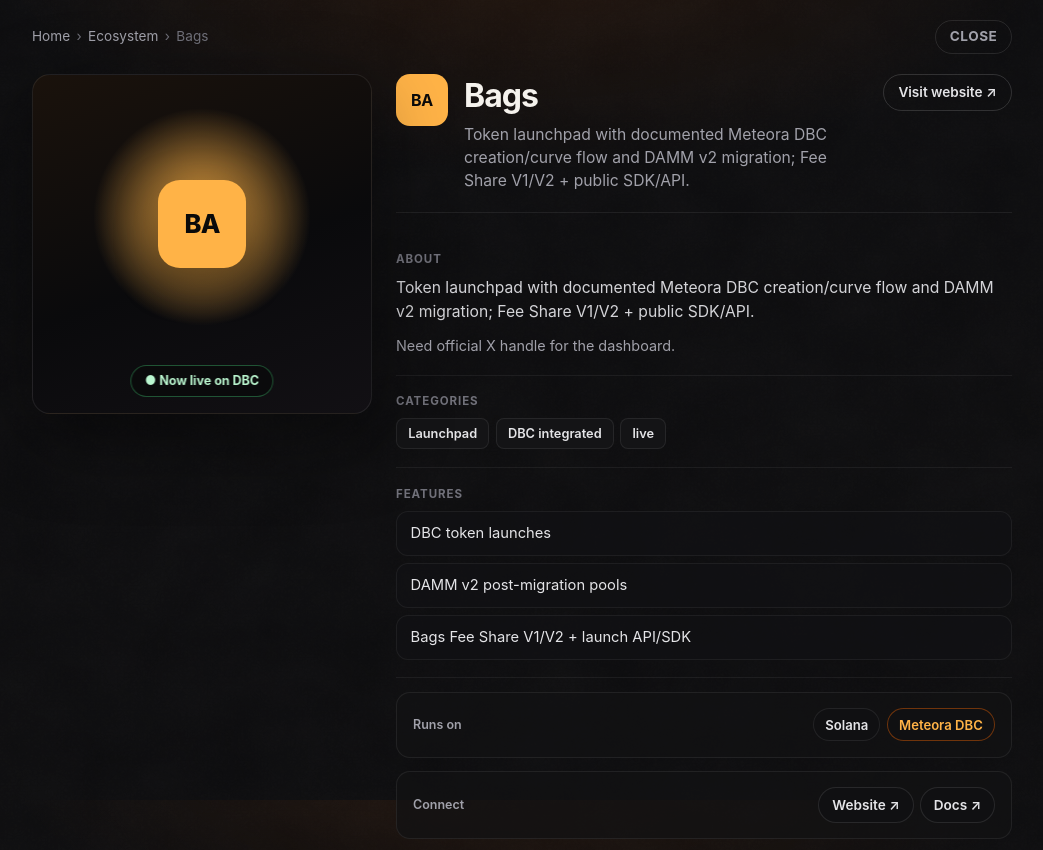
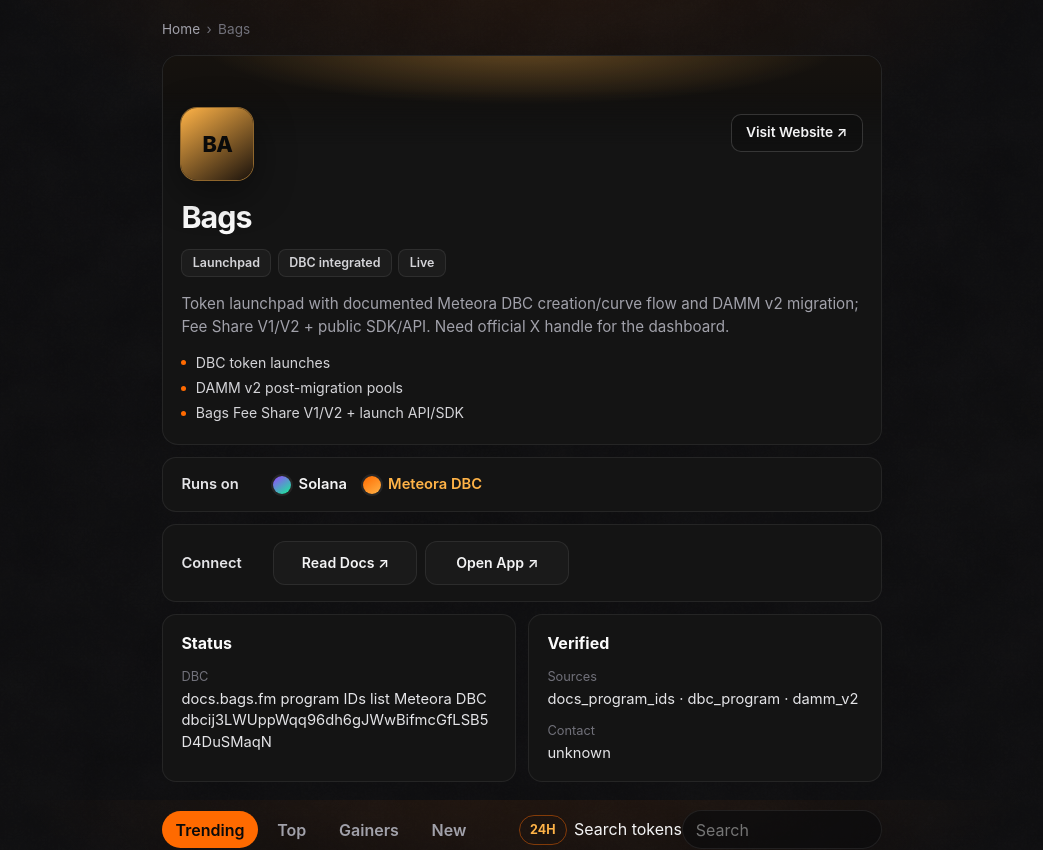
Before and after one commit to semi-infiknight/RWAScreener, a Next.js app: page /projects/bags in a window 1280 px wide. Shown: the top 850 px of the page, without its empty margins (118-1161 px from the left). Built offline with nearby package versions, Linux system fonts and the light colour scheme.

Commit message:
feat: lean launchpad profile fully to aarnâ stacked layout
Single-column hero card, Runs on / Connect rows, Status+Verified
meta grid — drop Base two-column visual sidebar.

```diff
--- a/app/globals.css
+++ b/app/globals.css
@@ -886,325 +886,248 @@ td.col-name { display: flex; }
   cursor: not-allowed;
 }
 
-/* Launchpad profile page (Base/aarnâ-inspired, dark orange) */
-.profile-page {
+/* Launchpad profile — aarnâ stacked cards, dark orange */
+.aarna-page {
   padding-top: 1.25rem;
   padding-bottom: 3rem;
-  max-width: 1100px;
+  max-width: 720px;
 }
-.profile-topbar {
-  display: flex;
-  align-items: center;
-  justify-content: space-between;
-  gap: 1rem;
-  margin-bottom: 1.25rem;
-}
-.crumbs {
+.aarna-crumbs {
   display: flex;
   flex-wrap: wrap;
   gap: 0.4rem;
   align-items: center;
   color: #71717a;
   font-size: 0.85rem;
+  margin-bottom: 1rem;
 }
-.crumbs a { color: #a1a1aa; }
-.crumbs a:hover { color: var(--accent-2); }
-.profile-close {
-  font-size: 0.85rem;
-  font-weight: 650;
-  letter-spacing: 0.04em;
-  text-transform: uppercase;
-  color: #a1a1aa;
-  border: 1px solid rgba(255,255,255,0.1);
-  border-radius: 999px;
-  padding: 0.4rem 0.85rem;
+.aarna-crumbs a { color: #a1a1aa; }
+.aarna-crumbs a:hover { color: var(--accent-2); }
+
+.aarna-hero {
+  position: relative;
+  border-radius: 16px;
+  overflow: hidden;
+  background: #141414;
+  border: 1px solid rgba(255,255,255,0.07);
+  margin-bottom: 0.75rem;
 }
-.profile-close:hover { color: #f4f4f5; border-color: rgba(255,106,0,0.4); }
-
-.profile-layout {
-  display: grid;
-  grid-template-columns: minmax(240px, 340px) 1fr;
-  gap: 1.5rem;
-  align-items: start;
-  margin-bottom: 2rem;
+.aarna-banner {
+  height: 88px;
+  border-bottom: 1px solid rgba(255,255,255,0.05);
+  background-image:
+    linear-gradient(rgba(255,106,0,0.07) 1px, transparent 1px),
+    linear-gradient(90deg, rgba(255,106,0,0.07) 1px, transparent 1px);
+  background-size: 28px 28px;
+  background-position: center top;
+  mask-image: linear-gradient(180deg, #000 40%, transparent 100%);
 }
-.profile-visual {
-  position: sticky;
-  top: 1rem;
+.aarna-hero-top {
+  display: flex;
+  align-items: flex-start;
+  justify-content: space-between;
+  gap: 1rem;
+  padding: 0 1.15rem;
+  margin-top: -36px;
+  position: relative;
+  z-index: 1;
 }
-.profile-visual-art {
-  position: relative;
-  aspect-ratio: 1;
-  border-radius: 18px;
-  overflow: hidden;
-  border: 1px solid rgba(255,255,255,0.08);
-  box-shadow: 0 24px 80px rgba(0,0,0,0.4);
-}
-.profile-visual-mark {
-  position: absolute;
-  left: 50%;
-  top: 44%;
-  transform: translate(-50%, -50%);
-  width: 88px;
-  height: 88px;
-  border-radius: 22px;
+.aarna-logo {
+  width: 72px;
+  height: 72px;
+  border-radius: 16px;
   display: grid;
   place-items: center;
-  font-size: 1.6rem;
+  font-size: 1.35rem;
   font-weight: 800;
   color: #0a0a0a;
   letter-spacing: -0.03em;
-  box-shadow: 0 12px 40px rgba(0,0,0,0.35);
 }
-.profile-live-pill {
-  position: absolute;
-  left: 50%;
-  bottom: 1rem;
-  transform: translateX(-50%);
+.aarna-visit {
+  margin-top: 0.35rem;
+  display: inline-flex;
+  align-items: center;
+  gap: 0.35rem;
+  border: 1px solid rgba(255,255,255,0.16);
+  border-radius: 10px;
+  padding: 0.55rem 0.9rem;
+  font-size: 0.86rem;
+  font-weight: 600;
+  color: #f4f4f5;
+  background: rgba(10,10,10,0.35);
   white-space: nowrap;
-  border-radius: 999px;
-  padding: 0.4rem 0.85rem;
-  font-size: 0.78rem;
-  font-weight: 650;
-  background: rgba(10,10,12,0.82);
-  border: 1px solid rgba(255,255,255,0.12);
-  color: #e4e4e7;
-  backdrop-filter: blur(8px);
 }
-.profile-live-pill[data-status="live"] {
-  border-color: rgba(74,222,128,0.35);
-  color: #bbf7d0;
-}
-.profile-live-pill[data-status="integrating"] {
-  border-color: rgba(255,106,0,0.4);
+.aarna-visit:hover {
+  border-color: rgba(255,106,0,0.5);
   color: #ffb347;
 }
-
-.profile-body {
-  min-width: 0;
-}
-.profile-header {
-  display: grid;
-  grid-template-columns: auto 1fr auto;
-  gap: 0.9rem 1rem;
-  align-items: start;
-  padding-bottom: 1.25rem;
-  border-bottom: 1px solid rgba(255,255,255,0.07);
-  margin-bottom: 1.25rem;
-}
-.profile-logo {
-  width: 52px;
-  height: 52px;
-  font-size: 1rem;
-  border-radius: 14px;
-}
-.profile-heading h1 {
-  margin: 0 0 0.35rem;
-  font-size: clamp(1.6rem, 3vw, 2rem);
-  letter-spacing: -0.03em;
-  color: #f5f2ed;
-}
-.profile-tagline {
-  margin: 0;
+.aarna-visit.muted {
+  opacity: 0.55;
+  cursor: default;
   color: #a1a1aa;
-  line-height: 1.45;
-  font-size: 0.98rem;
-}
-.profile-visit {
-  align-self: start;
-  border: 1px solid rgba(255,255,255,0.14);
-  border-radius: 999px;
-  padding: 0.5rem 0.9rem;
-  font-size: 0.85rem;
-  font-weight: 600;
-  color: #e4e4e7;
-  white-space: nowrap;
-}
-.profile-visit:hover {
-  border-color: rgba(255,106,0,0.45);
-  color: #ffb347;
 }
 
-.profile-block {
-  padding: 1.1rem 0;
-  border-bottom: 1px solid rgba(255,255,255,0.06);
+.aarna-hero-body {
+  padding: 1rem 1.15rem 1.35rem;
 }
-.profile-block h2,
-.profile-card h3 {
-  margin: 0 0 0.55rem;
-  font-size: 0.72rem;
-  letter-spacing: 0.08em;
-  text-transform: uppercase;
-  color: #71717a;
-  font-weight: 650;
+.aarna-hero-body h1 {
+  margin: 0 0 0.65rem;
+  font-size: clamp(1.55rem, 3.5vw, 1.9rem);
+  letter-spacing: -0.03em;
+  color: #fafafa;
+  font-weight: 700;
 }
-.profile-block p {
-  margin: 0;
-  color: #d4d4d8;
-  line-height: 1.55;
-  font-size: 0.98rem;
-}
-.profile-notes {
-  margin-top: 0.65rem !important;
-  color: #a1a1aa !important;
-  font-size: 0.9rem !important;
-}
-.profile-cats {
+.aarna-tags {
   display: flex;
   flex-wrap: wrap;
   gap: 0.4rem;
+  margin-bottom: 0.9rem;
 }
-.profile-cat {
+.aarna-tag {
   display: inline-flex;
-  padding: 0.35rem 0.7rem;
+  padding: 0.28rem 0.65rem;
   border-radius: 8px;
-  background: #141416;
+  background: #1c1c1c;
   border: 1px solid rgba(255,255,255,0.08);
-  color: #e4e4e7;
-  font-size: 0.8rem;
+  color: #d4d4d8;
+  font-size: 0.78rem;
   font-weight: 600;
 }
-.profile-features {
+.aarna-desc {
   margin: 0;
+  color: #a1a1aa;
+  line-height: 1.55;
+  font-size: 0.95rem;
+}
+.aarna-built {
+  margin: 0.85rem 0 0;
   padding: 0;
   list-style: none;
   display: grid;
-  gap: 0.45rem;
+  gap: 0.35rem;
 }
-.profile-features li {
-  padding: 0.7rem 0.85rem;
-  border-radius: 12px;
-  background: rgba(18,18,20,0.7);
-  border: 1px solid rgba(255,255,255,0.06);
-  color: #e4e4e7;
-  font-size: 0.92rem;
+.aarna-built li {
+  color: #d4d4d8;
+  font-size: 0.88rem;
+  padding-left: 0.9rem;
+  position: relative;
+}
+.aarna-built li::before {
+  content: "";
+  position: absolute;
+  left: 0;
+  top: 0.55em;
+  width: 5px;
+  height: 5px;
+  border-radius: 50%;
+  background: var(--accent);
 }
 
-.profile-card {
-  margin-top: 0.85rem;
-  padding: 0.95rem 1rem;
-  border-radius: 14px;
-  background: rgba(18,18,20,0.72);
-  border: 1px solid rgba(255,255,255,0.07);
+.aarna-row {
   display: flex;
   flex-wrap: wrap;
   align-items: center;
-  justify-content: space-between;
-  gap: 0.75rem;
+  gap: 0.85rem 1.25rem;
+  padding: 1rem 1.15rem;
+  border-radius: 14px;
+  background: #141414;
+  border: 1px solid rgba(255,255,255,0.07);
+  margin-bottom: 0.75rem;
 }
-.profile-card-label {
-  font-size: 0.78rem;
-  color: #a1a1aa;
+.aarna-row-label {
+  font-size: 0.92rem;
+  font-weight: 600;
+  color: #e4e4e7;
+  min-width: 4.5rem;
+}
+.aarna-row-value {
+  display: flex;
+  flex-wrap: wrap;
+  gap: 0.55rem 1rem;
+  align-items: center;
+}
+.aarna-net {
+  display: inline-flex;
+  align-items: center;
+  gap: 0.45rem;
+  color: #f4f4f5;
+  font-size: 0.92rem;
   font-weight: 600;
 }
-.profile-card-value,
-.profile-connect {
+.aarna-net.accent { color: #ffb347; }
+.aarna-net-dot {
+  width: 18px;
+  height: 18px;
+  border-radius: 50%;
+  background: linear-gradient(145deg, #9945ff, #14f195);
+  box-shadow: 0 0 0 2px rgba(255,255,255,0.08);
+}
+.aarna-net-dot.accent {
+  background: linear-gradient(145deg, #ff6a00, #ffb347);
+}
+
+.aarna-connect-btns {
   display: flex;
   flex-wrap: wrap;
-  gap: 0.4rem;
+  gap: 0.5rem;
+  flex: 1;
 }
-.profile-chip {
-  display: inline-flex;
-  align-items: center;
-  gap: 0.35rem;
-  padding: 0.4rem 0.7rem;
-  border-radius: 999px;
-  background: #101012;
-  border: 1px solid rgba(255,255,255,0.08);
-  color: #e4e4e7;
-  font-size: 0.82rem;
-  font-weight: 600;
-}
-.profile-chip.accent {
-  border-color: rgba(255,106,0,0.4);
-  color: #ffb347;
-}
-.profile-connect a {
-  display: inline-flex;
-  padding: 0.45rem 0.8rem;
-  border-radius: 999px;
-  border: 1px solid rgba(255,255,255,0.1);
-  background: #101012;
-  color: #e4e4e7;
-  font-size: 0.85rem;
-  font-weight: 600;
-}
-.profile-connect a:hover {
-  border-color: rgba(255,106,0,0.45);
-  color: #ffb347;
-}
-
-.profile-meta-grid {
-  display: grid;
-  grid-template-columns: 1fr 1fr;
-  gap: 0.75rem;
-  margin-top: 0.85rem;
-}
-.profile-meta-grid .profile-card {
-  display: block;
-  margin-top: 0;
-}
-.profile-meta-grid p {
-  margin: 0;
-  color: #d4d4d8;
-  font-size: 0.9rem;
-  line-height: 1.45;
-}
-.profile-meta-grid .muted {
-  color: #71717a;
-  font-size: 0.82rem;
-}
-
-.profile-actions {
-  display: flex;
-  flex-wrap: wrap;
-  gap: 0.55rem;
-  margin-top: 1.25rem;
-  padding-top: 1.1rem;
-  border-top: 1px solid rgba(255,255,255,0.07);
-}
-.profile-cta {
+.aarna-connect-btns a {
   display: inline-flex;
   align-items: center;
   justify-content: center;
   gap: 0.35rem;
+  padding: 0.7rem 1rem;
   border-radius: 12px;
-  padding: 0.85rem 1.15rem;
-  font-weight: 700;
-  font-size: 0.92rem;
-  text-decoration: none;
+  background: #1a1a1a;
+  border: 1px solid rgba(255,255,255,0.08);
+  color: #f4f4f5;
+  font-size: 0.88rem;
+  font-weight: 600;
+  min-width: 9rem;
 }
-.profile-cta.primary {
-  flex: 1;
-  min-width: 10rem;
-  background: var(--accent);
-  color: #0a0a0a;
-  border: 0;
-}
-.profile-cta.primary:hover { filter: brightness(1.05); }
-.profile-cta.primary.disabled {
-  opacity: 0.55;
-  cursor: not-allowed;
-  background: #3f3f46;
-  color: #d4d4d8;
-}
-.profile-cta.secondary {
-  background: transparent;
-  border: 1px solid rgba(255,255,255,0.14);
-  color: #e4e4e7;
-}
-.profile-cta.secondary:hover {
+.aarna-connect-btns a:hover {
   border-color: rgba(255,106,0,0.45);
   color: #ffb347;
 }
+.aarna-connect-empty {
+  color: #71717a;
+  font-size: 0.9rem;
+}
 
-@media (max-width: 860px) {
-  .profile-layout { grid-template-columns: 1fr; }
-  .profile-visual { position: static; }
-  .profile-visual-art { max-width: 280px; margin: 0 auto; }
-  .profile-header {
-    grid-template-columns: auto 1fr;
-  }
-  .profile-visit { grid-column: 1 / -1; justify-self: start; }
-  .profile-meta-grid { grid-template-columns: 1fr; }
+.aarna-meta {
+  display: grid;
+  grid-template-columns: 1fr 1fr;
+  gap: 0.75rem;
+  margin-bottom: 1.75rem;
 }
+.aarna-meta-card {
+  padding: 1.05rem 1.15rem;
+  border-radius: 14px;
+  background: #141414;
+  border: 1px solid rgba(255,255,255,0.07);
+  min-width: 0;
+}
+.aarna-meta-card h2 {
+  margin: 0 0 0.85rem;
+  font-size: 1rem;
+  font-weight: 700;
+  color: #fafafa;
+}
+.aarna-meta-k {
+  margin: 0 0 0.2rem;
+  font-size: 0.8rem;
+  color: #71717a;
+}
+.aarna-meta-v {
+  margin: 0;
+  font-size: 0.92rem;
+  color: #e4e4e7;
+  line-height: 1.45;
+  word-break: break-word;
+}
+
+@media (max-width: 560px) {
+  .aarna-meta { grid-template-columns: 1fr; }
+  .aarna-connect-btns a { flex: 1; min-width: 0; }
+}
--- a/app/projects/[slug]/page.tsx
+++ b/app/projects/[slug]/page.tsx
@@ -45,8 +45,8 @@ function initials(name: string): string {
   return (parts[0][0] + parts[1][0]).toUpperCase();
 }
 
-function statusLiveLabel(status: string): string {
-  if (status === "live") return "Now live";
+function statusLabel(status: string): string {
+  if (status === "live") return "Live";
   if (status === "integrating") return "Integrating";
   if (status === "in_contact") return "In contact";
   return "Discovered";
@@ -60,119 +60,102 @@ export default async function ProjectPage({ params }: Props) {
   const idx = projects.findIndex((x) => x.id === p.id);
   const color = AVATAR_COLORS[Math.max(0, idx) % AVATAR_COLORS.length];
   const live = isScreenerLive(p);
+  const about = [p.summary, p.notes].filter(Boolean).join(" ");
 
   return (
     <div className="page">
-      <main className="shell profile-page">
-        <div className="profile-topbar">
-          <nav className="crumbs" aria-label="Breadcrumb">
+      <main className="shell aarna-page">
+        <nav className="aarna-crumbs" aria-label="Breadcrumb">
           <Link href="/">Home</Link>
-            <span aria-hidden>›</span>
-            <Link href="/">Ecosystem</Link>
           <span aria-hidden>›</span>
           <span>{p.displayName}</span>
         </nav>
-          <Link href="/" className="profile-close">
-            Close
-          </Link>
-        </div>
 
-        <div className="profile-layout">
-          <aside className="profile-visual" aria-hidden>
+        <article className="aarna-hero">
           <div
-              className="profile-visual-art"
+            className="aarna-banner"
             style={{
-                background: `radial-gradient(circle at 50% 42%, ${color} 0%, transparent 42%), linear-gradient(160deg, #1a120c 0%, #0a0a0c 55%, #121014 100%)`,
+              background: `radial-gradient(ellipse 80% 120% at 50% -10%, ${color}55 0%, transparent 55%), linear-gradient(180deg, #16120e 0%, #0e0e0e 100%)`,
+            }}
+            aria-hidden
+          />
+          <div className="aarna-hero-top">
+            <span
+              className="aarna-logo"
+              style={{
+                background: `linear-gradient(145deg, ${color}, #1a120c)`,
+                boxShadow: `0 0 0 1px ${color}88, 0 12px 40px rgba(0,0,0,0.45)`,
               }}
             >
-              <span className="profile-visual-mark" style={{ background: color }}>
               {initials(p.displayName)}
             </span>
-              <span className="profile-live-pill" data-status={p.status}>
-                ● {statusLiveLabel(p.status)}
-                {p.dbc.integrated === true
-                  ? " on DBC"
-                  : p.status === "integrating"
-                    ? " · DBC"
-                    : ""}
-              </span>
-            </div>
-          </aside>
-
-          <div className="profile-body">
-            <header className="profile-header">
-              <span className="avatar profile-logo" style={{ background: color }}>
-                {initials(p.displayName)}
-              </span>
-              <div className="profile-heading">
-                <h1>{p.displayName}</h1>
-                <p className="profile-tagline">{p.summary}</p>
-              </div>
             {p.website ? (
               <a
-                  className="profile-visit"
+                className="aarna-visit"
                 href={p.website}
                 target="_blank"
                 rel="noreferrer"
               >
-                  Visit website ↗
+                Visit Website ↗
               </a>
-              ) : null}
-            </header>
+            ) : (
+              <span className="aarna-visit muted">
+                {live ? "Visit Website" : "Not live yet"}
+              </span>
+            )}
+          </div>
 
-            <section className="profile-block">
-              <h2>About</h2>
-              <p>{p.summary}</p>
-              {p.notes ? <p className="profile-notes">{p.notes}</p> : null}
-            </section>
-
-            <section className="profile-block">
-              <h2>Categories</h2>
-              <div className="profile-cats">
-                <span className="profile-cat">Launchpad</span>
-                <span className="profile-cat">{dbcLabel(p)}</span>
-                <span className="profile-cat">{p.status.replace("_", " ")}</span>
+          <div className="aarna-hero-body">
+            <h1>{p.displayName}</h1>
+            <div className="aarna-tags">
+              <span className="aarna-tag">Launchpad</span>
+              <span className="aarna-tag">{dbcLabel(p)}</span>
+              <span className="aarna-tag">{statusLabel(p.status)}</span>
               {p.ecosystem ? (
-                  <span className="profile-cat">{p.ecosystem.name} ecosystem</span>
+                <span className="aarna-tag">{p.ecosystem.name}</span>
               ) : null}
             </div>
-            </section>
-
+            <p className="aarna-desc">{about}</p>
             {p.built.length > 0 ? (
-              <section className="profile-block">
-                <h2>Features</h2>
-                <ul className="profile-features">
+              <ul className="aarna-built">
                 {p.built.map((b) => (
                   <li key={b}>{b}</li>
                 ))}
               </ul>
-              </section>
             ) : null}
+          </div>
+        </article>
 
-            <section className="profile-card">
-              <span className="profile-card-label">Runs on</span>
-              <div className="profile-card-value">
-                <span className="profile-chip">Solana</span>
-                <span className="profile-chip accent">Meteora DBC</span>
+        <section className="aarna-row">
+          <span className="aarna-row-label">Runs on</span>
+          <div className="aarna-row-value">
+            <span className="aarna-net">
+              <span className="aarna-net-dot" aria-hidden />
+              Solana
+            </span>
+            <span className="aarna-net accent">
+              <span className="aarna-net-dot accent" aria-hidden />
+              Meteora DBC
+            </span>
           </div>
         </section>
 
-            <section className="profile-card">
-              <span className="profile-card-label">Connect</span>
-              <div className="profile-connect">
-                {p.website ? (
-                  <a href={p.website} target="_blank" rel="noreferrer">
-                    Website ↗
-                  </a>
-                ) : null}
+        <section className="aarna-row aarna-connect">
+          <span className="aarna-row-label">Connect</span>
+          <div className="aarna-connect-btns">
             {p.x ? (
               <a href={p.x} target="_blank" rel="noreferrer">
-                    X / Twitter ↗
+                See Twitter/X ↗
               </a>
             ) : null}
             {p.docs ? (
               <a href={p.docs} target="_blank" rel="noreferrer">
-                    Docs ↗
+                Read Docs ↗
+              </a>
+            ) : null}
+            {p.website ? (
+              <a href={p.website} target="_blank" rel="noreferrer">
+                Open App ↗
               </a>
             ) : null}
             {p.ecosystem?.website ? (
@@ -180,55 +163,29 @@ export default async function ProjectPage({ params }: Props) {
                 {p.ecosystem.name} ↗
               </a>
             ) : null}
+            {!p.x && !p.docs && !p.website && !p.ecosystem?.website ? (
+              <span className="aarna-connect-empty">No public links yet</span>
+            ) : null}
           </div>
         </section>
 
-            <div className="profile-meta-grid">
-              <section className="profile-card">
-                <h3>Status</h3>
-                <p>
-                  <span className="muted">DBC</span>
-                  <br />
-                  {p.dbc.evidence}
+        <div className="aarna-meta">
+          <section className="aarna-meta-card">
+            <h2>Status</h2>
+            <p className="aarna-meta-k">DBC</p>
+            <p className="aarna-meta-v">{p.dbc.evidence}</p>
+          </section>
+          <section className="aarna-meta-card">
+            <h2>Verified</h2>
+            <p className="aarna-meta-k">Sources</p>
+            <p className="aarna-meta-v">
+              {p.verified.length ? p.verified.join(" · ") : "—"}
             </p>
+            <p className="aarna-meta-k" style={{ marginTop: "0.75rem" }}>
+              Contact
+            </p>
+            <p className="aarna-meta-v">{p.contact}</p>
           </section>
-              <section className="profile-card">
-                <h3>Verified</h3>
-                <p>
-                  {p.verified.length ? p.verified.join(" · ") : "—"}
-                  <br />
-                  <span className="muted">contact: {p.contact}</span>
-                </p>
-              </section>
-            </div>
-
-            <div className="profile-actions">
-              {p.website ? (
-                <a
-                  className="profile-cta primary"
-                  href={p.website}
-                  target="_blank"
-                  rel="noreferrer"
-                >
-                  Launch app ↗
-                </a>
-              ) : (
-                <span className="profile-cta primary disabled">
-                  {live ? "Launch app" : "Not live yet"}
-                </span>
-              )}
-              {p.x ? (
-                <a
-                  className="profile-cta secondary"
-                  href={p.x}
-                  target="_blank"
-                  rel="noreferrer"
-                >
-                  Follow ↗
-                </a>
-              ) : null}
-            </div>
-          </div>
         </div>
 
         <TokenScreener
```
Lines whose indentation alone changed are shown as unchanged.
